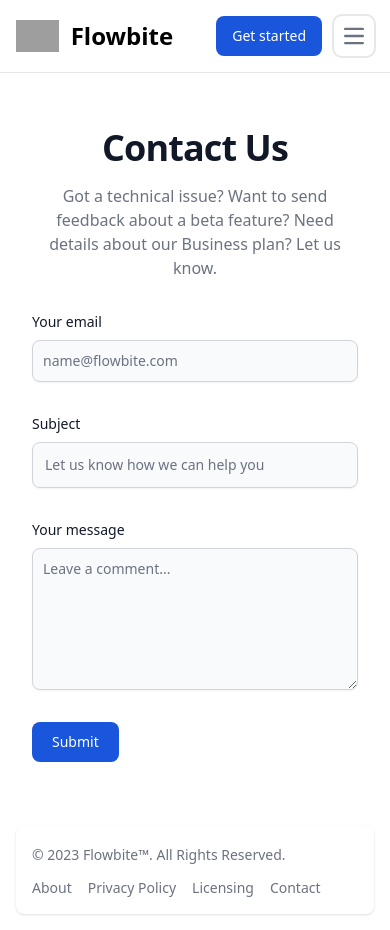
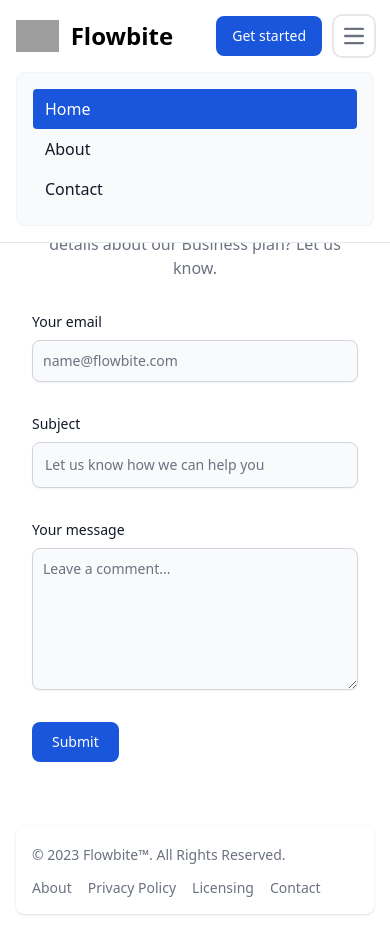
Before and after one commit to caesareza/nextjs-basic-learn, a Next.js app: page /contact-us in a window 390 px wide. Both pictures are taken after a click on the button "Open main menu". Built offline with nearby package versions, Linux system fonts and the light colour scheme; grey boxes are pictures that could not be loaded.

Commit message:
update external script using NextScript

```diff
--- a/src/components/Header.js
+++ b/src/components/Header.js
@@ -1,50 +1,92 @@
 import Link from 'next/link'
+import {useRouter} from "next/router";
+import {useEffect, useRef, useState} from "react";
+
+function ActiveLink({children, href, className, onHandleMobileMenu}) {
+    const router = useRouter()
+    const style = {
+        marginRight: 10,
+        color: router.asPath === href ? 'red' : 'black',
+    }
+
+    const handleClick = (e) => {
+        e.preventDefault()
+        onHandleMobileMenu()
+        router.push(href)
+    }
+
+    return (
+        <a href={href} onClick={handleClick} className={className}>
+            {children}
+        </a>
+    )
+}
 
 export default function Header() {
+    const [isShowMobileMenu, setIsShowMobileMenu] = useState(false)
+
+    const onHandleMobileMenu = () => setIsShowMobileMenu(!isShowMobileMenu)
+
     return (
         <nav
             className="bg-white dark:bg-gray-900 fixed w-full z-20 top-0 left-0 border-b border-gray-200 dark:border-gray-600">
             <div className="max-w-screen-xl flex flex-wrap items-center justify-between mx-auto p-4">
-                <Link href="/" className="flex items-center">
-                    <img src="https://flowbite.com/docs/images/logo.svg" className="h-8 mr-3" alt="Flowbite Logo" />
-                        <span
-                            className="self-center text-2xl font-semibold whitespace-nowrap dark:text-white">Flowbite</span>
-                </Link>
+                <ActiveLink href="/" className="flex items-center" onHandleMobileMenu={onHandleMobileMenu}>
+                    <img src="https://flowbite.com/docs/images/logo.svg" className="h-8 mr-3" alt="Flowbite Logo"/>
+                    <span
+                        className="self-center text-2xl font-semibold whitespace-nowrap dark:text-white">Flowbite</span>
+                </ActiveLink>
+
                 <div className="flex md:order-2">
                     <button type="button"
                             className="text-white bg-blue-700 hover:bg-blue-800 focus:ring-4 focus:outline-none focus:ring-blue-300 font-medium rounded-lg text-sm px-4 py-2 text-center mr-3 md:mr-0 dark:bg-blue-600 dark:hover:bg-blue-700 dark:focus:ring-blue-800">Get
                         started
                     </button>
-                    <button data-collapse-toggle="navbar-sticky" type="button"
+                    <button onClick={onHandleMobileMenu} type="button"
                             className="inline-flex items-center p-2 w-10 h-10 justify-center text-sm text-gray-500 rounded-lg md:hidden hover:bg-gray-100 focus:outline-none focus:ring-2 focus:ring-gray-200 dark:text-gray-400 dark:hover:bg-gray-700 dark:focus:ring-gray-600"
-                            aria-controls="navbar-sticky" aria-expanded="false">
+                            aria-controls="drawer-navigation" aria-expanded="false"
+                    >
                         <span className="sr-only">Open main menu</span>
                         <svg className="w-5 h-5" aria-hidden="true" xmlns="http://www.w3.org/2000/svg" fill="none"
                              viewBox="0 0 17 14">
-                            <path stroke="currentColor" stroke-linecap="round" stroke-linejoin="round" stroke-width="2"
+                            <path stroke="currentColor" strokeLinecap="round" strokeLinejoin="round" strokeWidth="2"
                                   d="M1 1h15M1 7h15M1 13h15"/>
                         </svg>
                     </button>
                 </div>
-                <div className="items-center justify-between hidden w-full md:flex md:w-auto md:order-1" id="navbar-sticky">
+                <div
+                    className={`items-center justify-between ${isShowMobileMenu ? '' : 'hidden'} w-full md:flex md:w-auto md:order-1`}>
                     <ul className="flex flex-col p-4 md:p-0 mt-4 font-medium border border-gray-100 rounded-lg bg-gray-50 md:flex-row md:space-x-8 md:mt-0 md:border-0 md:bg-white dark:bg-gray-800 md:dark:bg-gray-900 dark:border-gray-700">
                         <li>
-                            <Link href="/"
-                               className="block py-2 pl-3 pr-4 text-white bg-blue-700 rounded md:bg-transparent md:text-blue-700 md:p-0 md:dark:text-blue-500"
-                               aria-current="page">Home</Link>
+                            <ActiveLink
+                                href="/"
+                                className="block py-2 pl-3 pr-4 text-white bg-blue-700 rounded md:bg-transparent md:text-blue-700 md:p-0 md:dark:text-blue-500"
+                                onHandleMobileMenu={onHandleMobileMenu}
+                                >
+                                    Home
+                            </ActiveLink>
                         </li>
                         <li>
-                            <Link href="/about"
-                               className="block py-2 pl-3 pr-4 text-gray-900 rounded hover:bg-gray-100 md:hover:bg-transparent md:hover:text-blue-700 md:p-0 md:dark:hover:text-blue-500 dark:text-white dark:hover:bg-gray-700 dark:hover:text-white md:dark:hover:bg-transparent dark:border-gray-700">About</Link>
+                            <ActiveLink
+                                href="/about"
+                                className="block py-2 pl-3 pr-4 text-gray-900 rounded hover:bg-gray-100 md:hover:bg-transparent md:hover:text-blue-700 md:p-0 md:dark:hover:text-blue-500 dark:text-white dark:hover:bg-gray-700 dark:hover:text-white md:dark:hover:bg-transparent dark:border-gray-700"
+                                onHandleMobileMenu={onHandleMobileMenu}
+                            >
+                                About
+                            </ActiveLink>
                         </li>
                         <li>
-                            <Link href="/contact-us"
-                               className="block py-2 pl-3 pr-4 text-gray-900 rounded hover:bg-gray-100 md:hover:bg-transparent md:hover:text-blue-700 md:p-0 md:dark:hover:text-blue-500 dark:text-white dark:hover:bg-gray-700 dark:hover:text-white md:dark:hover:bg-transparent dark:border-gray-700">Contact</Link>
+                            <ActiveLink
+                                href="/contact-us"
+                                className="block py-2 pl-3 pr-4 text-gray-900 rounded hover:bg-gray-100 md:hover:bg-transparent md:hover:text-blue-700 md:p-0 md:dark:hover:text-blue-500 dark:text-white dark:hover:bg-gray-700 dark:hover:text-white md:dark:hover:bg-transparent dark:border-gray-700"
+                                onHandleMobileMenu={onHandleMobileMenu}
+                                >
+                                Contact
+                            </ActiveLink>
                         </li>
                     </ul>
                 </div>
             </div>
         </nav>
-
-)
+    )
 }
--- a/src/pages/_document.js
+++ b/src/pages/_document.js
@@ -1,14 +1,17 @@
 import { Html, Head, Main, NextScript } from 'next/document'
+import Script from "next/script";
 
 export default function Document() {
   return (
     <Html lang="id">
       <Head>
         <meta name="robots" content="index, follow" />
+        <link href="https://cdnjs.cloudflare.com/ajax/libs/flowbite/1.8.1/flowbite.min.css" rel="stylesheet" />
       </Head>
       <body>
         <Main />
         <NextScript />
+        <Script src="https://cdnjs.cloudflare.com/ajax/libs/flowbite/1.8.1/flowbite.min.js" />
       </body>
     </Html>
   )
--- a/src/pages/contact-us.js
+++ b/src/pages/contact-us.js
@@ -18,7 +18,7 @@ export default function ContactUs() {
                         plan? Let us know.</p>
                     <form action="#" className="space-y-8">
                         <div>
-                            <label for="email"
+                            <label htmlFor="email"
                                    className="block mb-2 text-sm font-medium text-gray-900 dark:text-gray-300">Your
                                 email</label>
                             <input type="email" id="email"
@@ -26,14 +26,14 @@ export default function ContactUs() {
                                    placeholder="name@flowbite.com" required/>
                         </div>
                         <div>
-                            <label for="subject"
+                            <label htmlFor="subject"
                                    className="block mb-2 text-sm font-medium text-gray-900 dark:text-gray-300">Subject</label>
                             <input type="text" id="subject"
                                    className="block p-3 w-full text-sm text-gray-900 bg-gray-50 rounded-lg border border-gray-300 shadow-sm focus:ring-primary-500 focus:border-primary-500 dark:bg-gray-700 dark:border-gray-600 dark:placeholder-gray-400 dark:text-white dark:focus:ring-primary-500 dark:focus:border-primary-500 dark:shadow-sm-light"
                                    placeholder="Let us know how we can help you" required/>
                         </div>
                         <div className="sm:col-span-2">
-                            <label for="message"
+                            <label htmlFor="message"
                                    className="block mb-2 text-sm font-medium text-gray-900 dark:text-gray-400">Your
                                 message</label>
                             <textarea id="message" rows="6"
--- a/tailwind.config.js
+++ b/tailwind.config.js
@@ -2,7 +2,7 @@
 module.exports = {
   content: [
     './src/**/*.{js,ts,jsx,tsx,mdx}',
-    ],
+  ],
   theme: {
     extend: {},
   },
```
